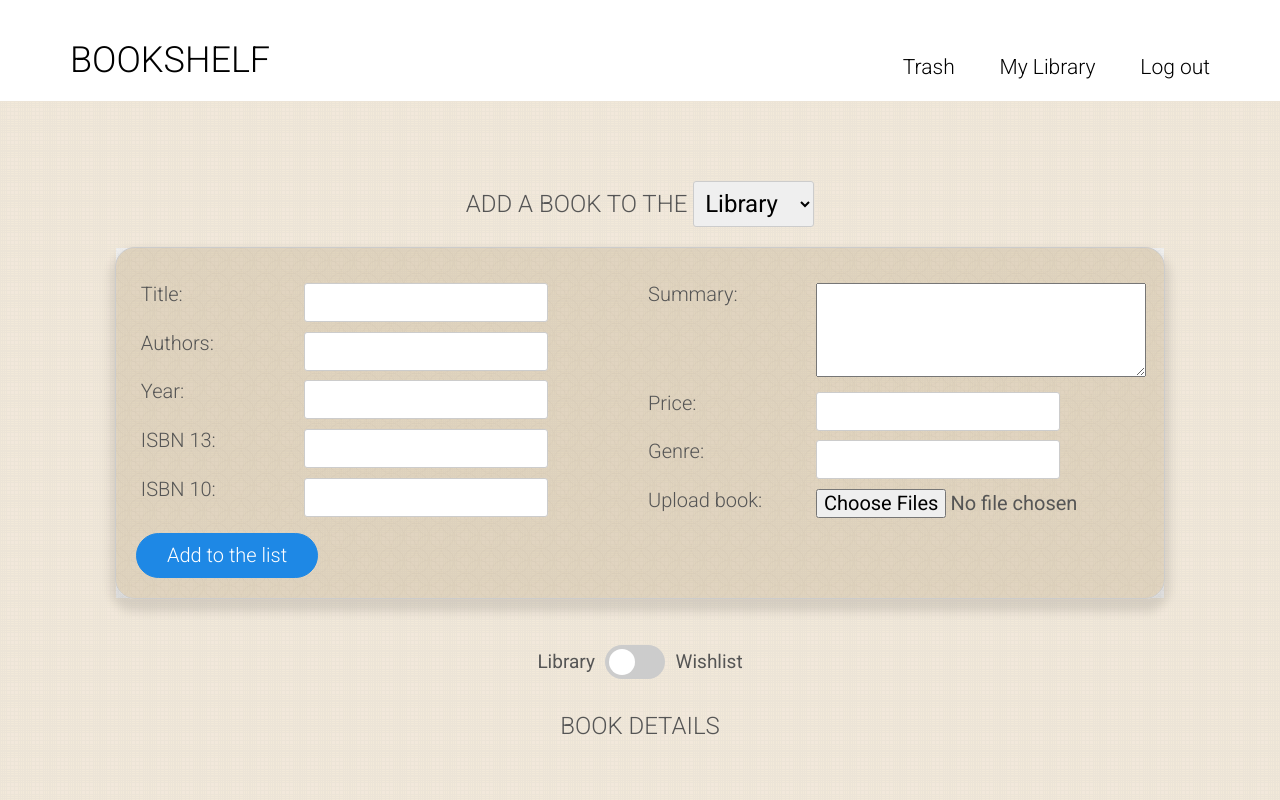
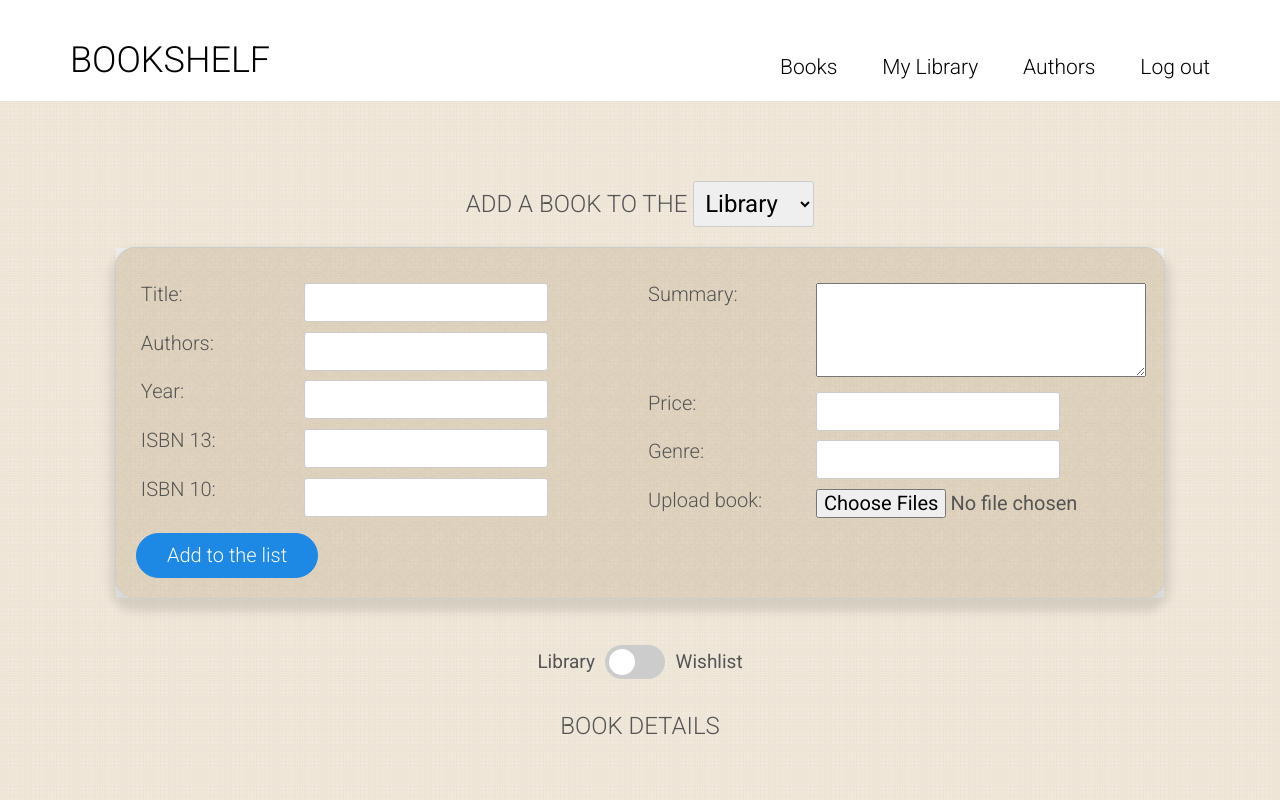
Before and after one commit to mbozja/bookshelf, a website built with webpack: page src/app/views/library/library.html in a window 1280 px wide. Shown: the top 800 px of the page. Built offline with nearby package versions, Linux system fonts and the light colour scheme.

Commit message:
Added icon

```diff
--- a/src/app/views/library/library.html
+++ b/src/app/views/library/library.html
@@ -2,6 +2,7 @@
 <html>
     <head>
         <meta lang="en" charset="utf-8">
+        <link rel="icon" size="16x16" type="image/ico" href="assets/resources/img/Google-Noto-Emoji-Objects-62858-closed-book.ico">
         <link rel="stylesheet" type="text/css" href="/assets/vendors/css/normalize.css">
         <link rel="stylesheet" type="text/css" href="/assets/vendors/css/grid.css">
         <link rel="stylesheet" type="text/css" href="/assets/vendors/css/ionicons.min.css">
@@ -15,8 +16,9 @@
             <div>
                 <h1 class="logo"><a href="/index.html">Bookshelf</a></h1>
                 <ul class="other-nav">
-                    <li><a href="#">Trash</a></li>
+                    <li><a href="views/library/books/books.html">Books</a></li>
                     <li><a href="library.html">My Library</a></li>
+                    <li><a href="authors.html">Authors</a></li>
                     <li><a href="#">Log out</a></li>
                 </ul>
             </div>
```
